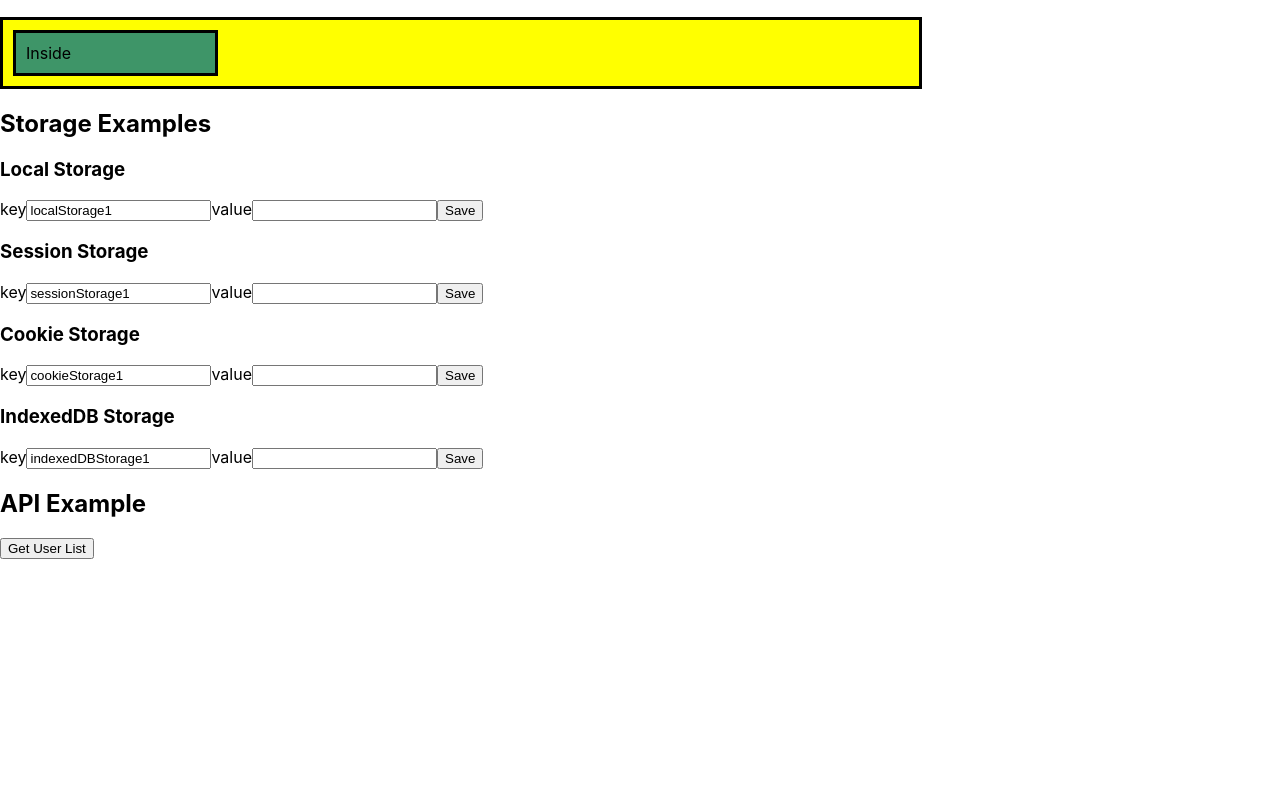
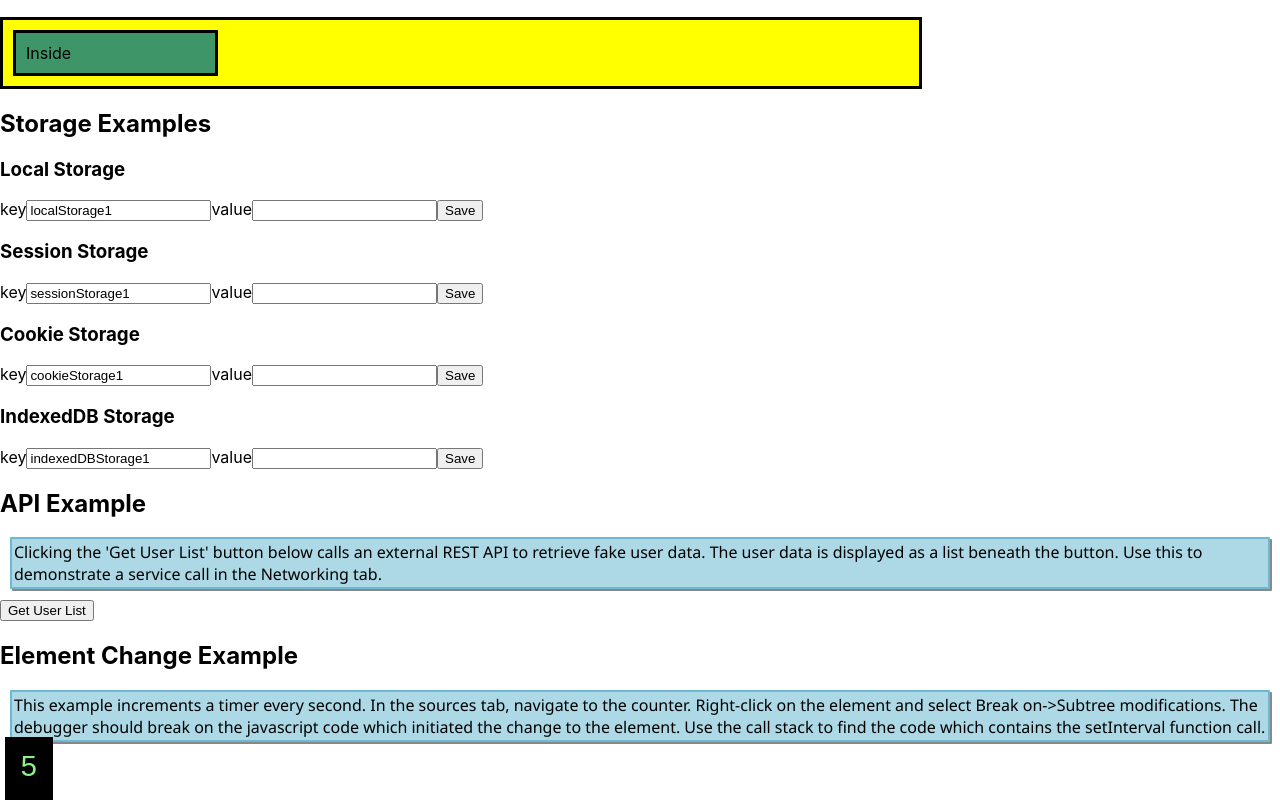
Before and after one commit to mikerapa/browser-tools-demo, a React (Create React App) app: page / in a window 1280 px wide. Shown: the part 392-1192 px from the top of the page. Before the commit the page ends 967 px from the top, so only its background shows below. Built offline with nearby package versions, Linux system fonts and the light colour scheme.

Commit message:
Added the Element Change example

```diff
--- a/src/APIExample.tsx
+++ b/src/APIExample.tsx
@@ -26,6 +26,10 @@ const APIExample = () => {
     return (
         <>
             <h2>API Example</h2>
+            <p className="Explain">Clicking the 'Get User List' button below calls an
+            external REST API to retrieve fake user data. The user data is displayed as
+            a list beneath the button. Use this to demonstrate a service call in the
+            Networking tab.</p>
             <button onClick={()=>getUsers(setUserData)}>Get User List</button>
             <ul>
                 {userData.map((u:User)=><li key={u.id}>{u.name} (<i>{u.email}</i>)</li>)}
--- a/src/App.css
+++ b/src/App.css
@@ -44,8 +44,31 @@
   border-style: solid;
 }
 
+.Explain {
+  border: rgb(110, 184, 209);
+  border-style: solid;
+  border-width: 2px;
+  border-radius: 1px;
+  background-color: lightblue;
+  font-family: 'Segoe UI', Tahoma, Geneva, Verdana, sans-serif;
+  padding: 2px;
+  margin: 10px;
+  box-shadow: 2px 2px #888888;
+}
+
 .App-link {
   color: #61dafb;
+}
+
+.Counter {
+  font-size: 22pt;
+  width: auto;
+  padding: 15px;
+  background-color: black;
+  font-family: 'Courier New', Courier, monospace;
+  color: lightgreen;
+  margin: 5px;;
+
 }
 
 @keyframes App-logo-spin {
--- a/src/App.tsx
+++ b/src/App.tsx
@@ -5,6 +5,7 @@ import storage from './StorageExample';
 import StorageExample from './StorageExample';
 import APIExample from './APIExample';
 import LayoutExample from './LayoutExample';
+import ElementChangeExample from './ElementChange';
 
 function App() {
   return (
@@ -19,6 +20,7 @@ function App() {
       <LayoutExample></LayoutExample>
       <StorageExample></StorageExample>
       <APIExample></APIExample>
+      <ElementChangeExample></ElementChangeExample>
     </>
   );
 }
--- /dev/null
+++ b/src/ElementChange.tsx
@@ -0,0 +1,30 @@
+import React,{useState, useEffect} from "react";
+
+
+
+const ElementChangeExample:React.FC = () => {
+    const [counter, setCounter] = useState<number>(0)
+
+
+    useEffect(() => {
+      const timer = setInterval(()=>{setCounter(counter+1)}, 1000)
+
+      return () => {clearInterval(timer)}
+    })
+
+
+        return(
+            <>
+                <h2>Element Change Example</h2>
+                <p className="Explain">This example increments a timer every second. In the sources
+                tab, navigate to the counter. Right-click on the element and select Break on-{`>`}
+                Subtree modifications. The debugger should break on the javascript code which initiated
+                the change to the element. Use the call stack to find the code which contains the setInterval
+                function call. </p>
+                <label className="Counter" key="counter">{counter.toString()}</label>
+            </>
+        )
+
+}
+
+export default ElementChangeExample;
```
